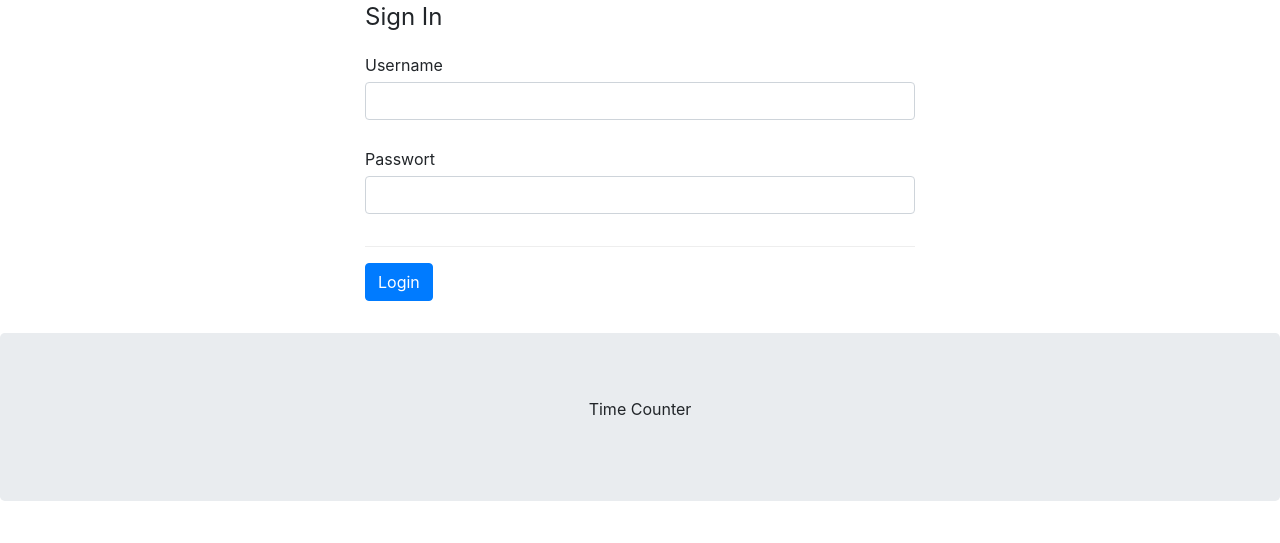
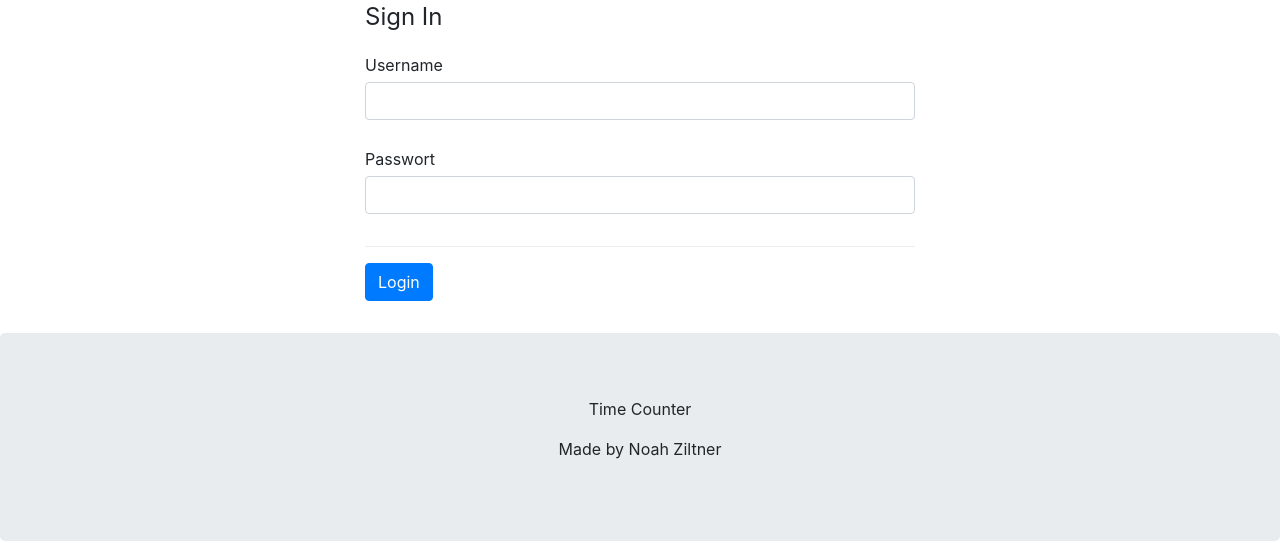
Before and after one commit to NoahZiltener/BLJ-Zeiterfassungssystem, a PHP site: page /Projekt-BLJ/index.php in a window 1280 px wide. Shown: the part 257-800 px from the top of the page. Run offline with PHP 8.4, Linux system fonts and the light colour scheme; some libraries are stand-ins or nearby versions.

Commit message:
-Code Überarbeitet

```diff
--- a/index.php
+++ b/index.php
@@ -40,6 +40,7 @@
     ?>
     <div class="jumbotron text-center" style="margin-bottom:0">
         <p>Time Counter</p>
+        <p>Made by Noah Ziltner</p>
     </div>
 </body>
 </html>
```
